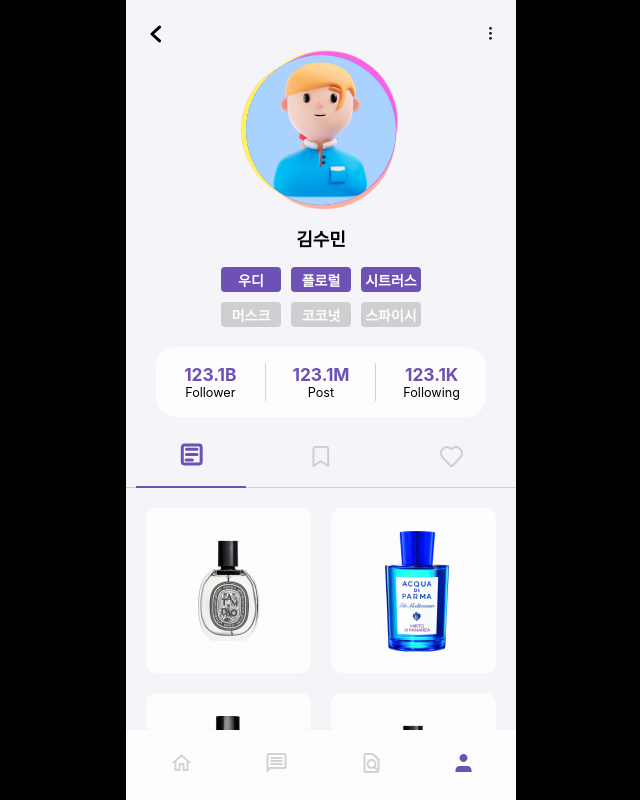
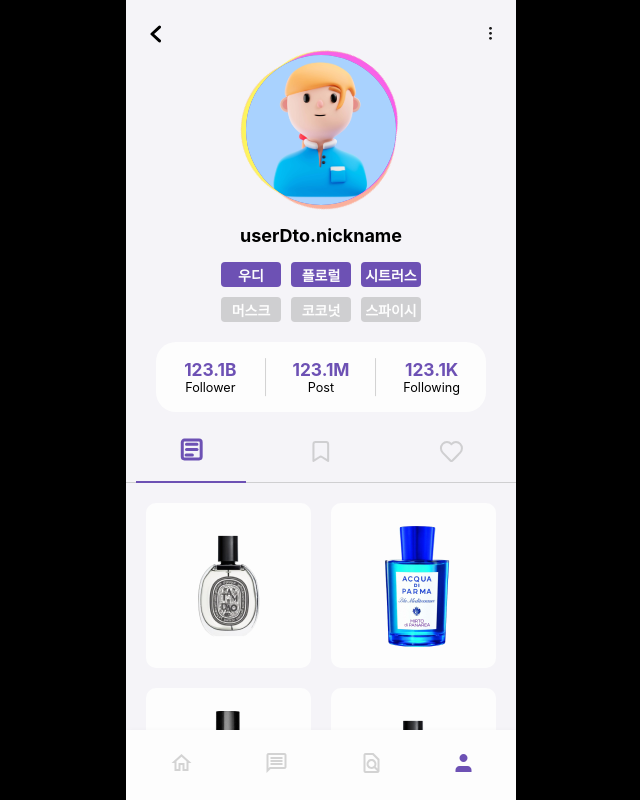
Before and after one commit to tjdwnsmm/decalcomanie, a React (Vite) app in the folder client/: page /mypage in a window 1280 px wide. Shown: the whole page, without its empty margins (319-959 px from the left). Built offline with nearby package versions, Linux system fonts and the light colour scheme; no server answers; sample sign-in values are in the browser's storage; a web font is replaced by a local one.

Commit message:
[S09P12A708-400 #36] feat: 마이페이지 닉네임 기능 임시 구현

```diff
--- a/client/src/pages/MyPage/Mypage.tsx
+++ b/client/src/pages/MyPage/Mypage.tsx
@@ -8,6 +8,7 @@ import LikesUnlikes from '../../components/Box/LikesUnlikes';
 import ProfileStats from '../../components/My/ProfileStats';
 import ProfileTabs from '../../components/My/ProfileTabs';
 import BottomNav from '../../components/common/BottomNav';
+import axios from '../../api/apiController';
 
 // 중복 데이터를 변수로 추출
 const perfumeImages = [
@@ -70,7 +71,7 @@ export default function Mypage() {
         <OptionMenu />
         <ProfileImage />
         <MypageText size="18px" fontWeight="bold" textalign="center">
-          김수민
+          userDto.nickname
         </MypageText>
         <LikesUnlikes />
         <ProfileStats />
```
